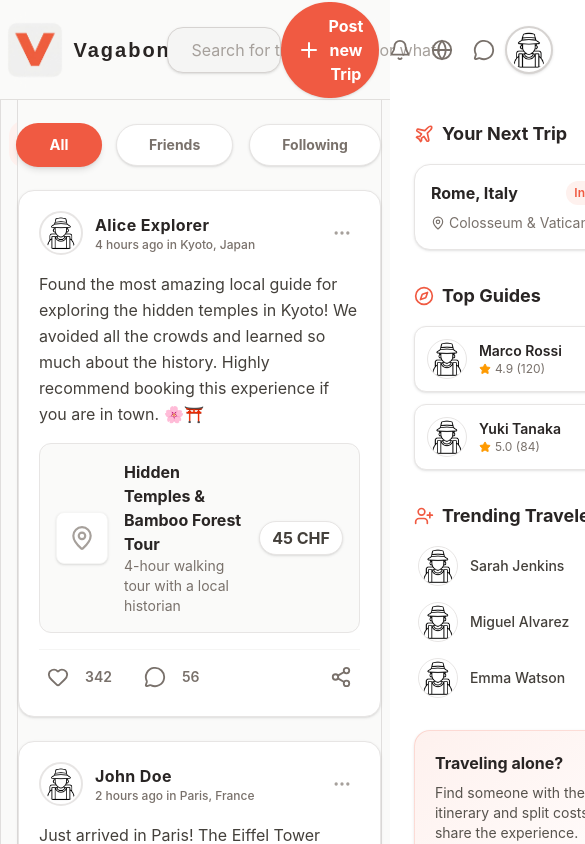
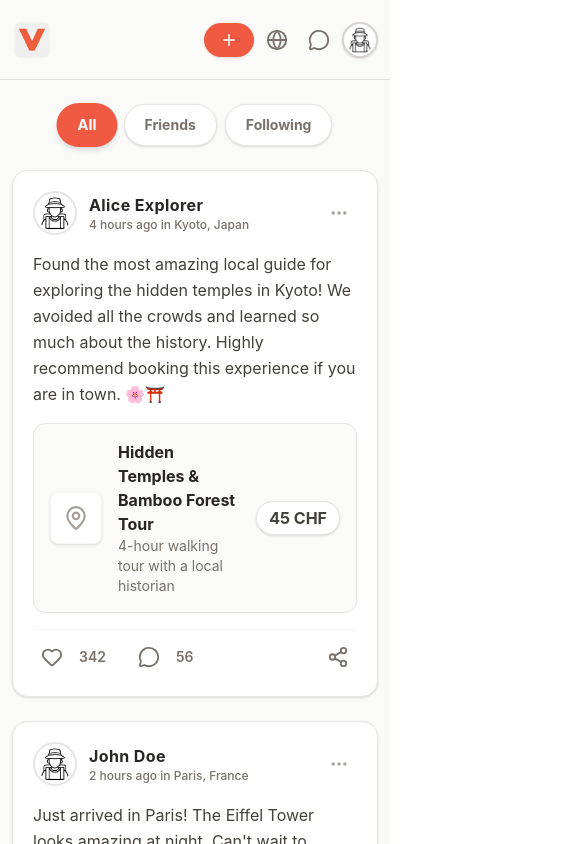
Before and after one commit to DrummerTriga/vagabond, a React (Vite) app in the folder frontend/: page / in a window 390 px wide. Shown: the top 844 px of the page, 585 px wide, since content can reach past the window. Built offline with nearby package versions, Linux system fonts and the light colour scheme.

Commit message:
feat: implement responsive layout improvements and add Claude launch configuration

```diff
--- a/frontend/src/components/Header.tsx
+++ b/frontend/src/components/Header.tsx
@@ -7,17 +7,17 @@ const Header = () => {
   const navigate = useNavigate();
   return (
     <>
-      <div className="flex justify-between items-center w-full h-25 px-6 border-b border-stone-400/30 sticky top-0 z-50 bg-stone-50/80 backdrop-blur-md">
+      <div className="flex justify-between items-center gap-2 w-full h-20 sm:h-25 px-3 sm:px-6 border-b border-stone-400/30 sticky top-0 z-50 bg-stone-50/80 backdrop-blur-md">
         <div
-          className="group flex justify-center items-center gap-2 cursor-pointer active:scale-95 transition-all duration-300"
+          className="group flex justify-center items-center gap-2 cursor-pointer active:scale-95 transition-all duration-300 shrink-0"
           onClick={() => navigate("/")}
         >
           <img
             src={logoTerra}
             alt="logo"
-            className="h-15 group-hover:drop-shadow-md transition-all duration-300"
+            className="h-10 sm:h-15 group-hover:drop-shadow-md transition-all duration-300"
           />
-          <h1 className="font-montserrat font-bold text-shadow-neutral-800 text-xl tracking-widest text-stone-800 group-hover:text-[#F05A42] transition-colors duration-300">
+          <h1 className="hidden sm:block font-montserrat font-bold text-shadow-neutral-800 text-xl tracking-widest text-stone-800 group-hover:text-[#F05A42] transition-colors duration-300">
             Vagabond
           </h1>
         </div>
--- a/frontend/src/components/LeftSidebar.tsx
+++ b/frontend/src/components/LeftSidebar.tsx
@@ -1,11 +1,14 @@
 import { Settings } from "lucide-react";
 import SidebarTab from "../elements/SidebarTab";
+import { useNavigate } from "react-router";
 
 const LeftSidebar = ({ sidebarContent, className = "", ...props }) => {
+  const navigate = useNavigate();
+
   return (
     <>
       <div
-        className={`flex flex-col items-center w-1/5 border-x border-stone-400/30 px-2 sticky top-25 h-[calc(100vh-100px)] overflow-y-auto ${className}`}
+        className={`hidden md:flex flex-col items-center w-16 lg:w-1/5 shrink-0 border-x border-stone-400/30 px-1 lg:px-2 sticky top-20 sm:top-25 h-[calc(100vh-80px)] sm:h-[calc(100vh-100px)] overflow-y-auto ${className}`}
         {...props}
       >
         <div className="flex flex-col gap-1 mt-5 w-full">
@@ -15,6 +18,7 @@ const LeftSidebar = ({ sidebarContent, className = "", ...props }) => {
               tabName={tab.name}
               icon={tab.icon}
               isActive={tab.name === "Home"}
+              onClick={() => navigate(`/${tab.name}`)}
             />
           ))}
         </div>
--- a/frontend/src/components/RightSidebar.tsx
+++ b/frontend/src/components/RightSidebar.tsx
@@ -3,7 +3,7 @@ import userIcon from "../assets/userIcon.png";
 
 const RightSidebar = () => {
   return (
-    <div className="flex flex-col w-[28%] min-w-[300px] border-l border-stone-400/30 pl-8 pr-6 sticky top-25 h-[calc(100vh-100px)] overflow-y-auto pb-10 no-scrollbar">
+    <div className="hidden xl:flex flex-col w-[28%] min-w-[300px] border-l border-stone-400/30 pl-8 pr-6 sticky top-25 h-[calc(100vh-100px)] overflow-y-auto pb-10 no-scrollbar">
       {/* Widget: Your Next Trip */}
       <div className="mt-5 mb-8">
         <h3 className="font-bold text-stone-800 text-lg mb-4 flex items-center gap-2">
--- a/frontend/src/components/SearchBar.tsx
+++ b/frontend/src/components/SearchBar.tsx
@@ -3,13 +3,13 @@ import { Search } from "lucide-react";
 const SearchBar = () => {
   return (
     <>
-      <div className="group flex justify-start items-center w-1/3 border rounded-2xl border-stone-300 bg-stone-100 hover:bg-stone-50 focus-within:bg-white focus-within:ring-2 focus-within:ring-[#F05A42]/20 focus-within:border-[#F05A42] transition-all duration-300 shadow-sm">
+      <div className="hidden sm:flex group justify-start items-center w-full max-w-xs md:max-w-sm lg:w-1/3 border rounded-2xl border-stone-300 bg-stone-100 hover:bg-stone-50 focus-within:bg-white focus-within:ring-2 focus-within:ring-[#F05A42]/20 focus-within:border-[#F05A42] transition-all duration-300 shadow-sm">
         <Search
-          className="text-stone-400 group-focus-within:text-[#F05A42] mx-3 transition-colors duration-300"
+          className="text-stone-400 group-focus-within:text-[#F05A42] mx-3 transition-colors duration-300 shrink-0"
           size={20}
         />
         <input
-          className="pr-6 py-2.5 flex-1 bg-transparent outline-none text-stone-700 placeholder-stone-400"
+          className="pr-6 py-2.5 flex-1 min-w-0 bg-transparent outline-none text-stone-700 placeholder-stone-400"
           placeholder="Search for trips, friends, or whatever"
         />
       </div>
--- a/frontend/src/components/UserStatusCorner.tsx
+++ b/frontend/src/components/UserStatusCorner.tsx
@@ -8,31 +8,31 @@ const UserStatusCorner = () => {
 
   return (
     <>
-      <div className="flex justify-around items-center w-1/4 ">
+      <div className="flex justify-end items-center gap-1 sm:gap-2 md:gap-3 shrink-0">
         <Button
-          icon={<Plus />}
+          icon={<Plus size={18} />}
           children="Post new Trip"
-          className="py-3"
+          className="py-2 sm:py-3 px-2.5 sm:px-4 [&>span:last-child]:hidden sm:[&>span:last-child]:inline"
           onClick={() => navigate("/create")}
         />
-        <button className="p-2.5 rounded-full text-stone-500 hover:bg-stone-200 hover:text-[#F05A42] cursor-pointer transition-all duration-300 focus:outline-none focus:ring-2 focus:ring-[#F05A42]/40">
+        <button className="hidden sm:inline-flex p-2.5 rounded-full text-stone-500 hover:bg-stone-200 hover:text-[#F05A42] cursor-pointer transition-all duration-300 focus:outline-none focus:ring-2 focus:ring-[#F05A42]/40">
           <Bell size={22} />
         </button>
         <button
-          className="p-2.5 rounded-full text-stone-500 hover:bg-stone-200 hover:text-[#F05A42] cursor-pointer transition-all duration-300 focus:outline-none focus:ring-2 focus:ring-[#F05A42]/40"
+          className="p-2 sm:p-2.5 rounded-full text-stone-500 hover:bg-stone-200 hover:text-[#F05A42] cursor-pointer transition-all duration-300 focus:outline-none focus:ring-2 focus:ring-[#F05A42]/40"
           onClick={() => navigate("/map")}
         >
           <Globe size={22} />
         </button>
         <button
-          className="p-2.5 rounded-full text-stone-500 hover:bg-stone-200 hover:text-[#F05A42] cursor-pointer transition-all duration-300 focus:outline-none focus:ring-2 focus:ring-[#F05A42]/40"
+          className="p-2 sm:p-2.5 rounded-full text-stone-500 hover:bg-stone-200 hover:text-[#F05A42] cursor-pointer transition-all duration-300 focus:outline-none focus:ring-2 focus:ring-[#F05A42]/40"
           onClick={() => navigate("/messages")}
         >
           <MessageCircleIcon size={22} />
         </button>
         <img
           src={userIcon}
-          className="w-12 h-12 p-0.5 rounded-full bg-white border-2 border-stone-300 hover:border-[#F05A42] hover:shadow-md cursor-pointer transition-all duration-300 shadow-sm object-cover"
+          className="w-9 h-9 sm:w-12 sm:h-12 p-0.5 rounded-full bg-white border-2 border-stone-300 hover:border-[#F05A42] hover:shadow-md cursor-pointer transition-all duration-300 shadow-sm object-cover shrink-0"
           alt="User Avatar"
           onClick={() => navigate("profile/me/")}
         />
--- a/frontend/src/elements/SidebarTab.tsx
+++ b/frontend/src/elements/SidebarTab.tsx
@@ -2,11 +2,12 @@ const SidebarTab = ({ tabName, icon, isActive = false }) => {
   return (
     <>
       <div
-        className={`group flex items-center gap-4 w-full p-3 pl-6 rounded-2xl font-medium cursor-pointer transition-all duration-300 active:scale-95 ${
+        className={`group flex items-center justify-center lg:justify-start gap-0 lg:gap-4 w-full p-3 lg:pl-6 rounded-2xl font-medium cursor-pointer transition-all duration-300 active:scale-95 ${
           isActive
             ? "bg-[#FEF1EE] text-[#F05A42]"
             : "text-stone-700 bg-transparent hover:bg-stone-100"
         }`}
+        title={tabName}
       >
         <div
           className={`transition-colors duration-300 ${
@@ -17,7 +18,7 @@ const SidebarTab = ({ tabName, icon, isActive = false }) => {
         >
           {icon}
         </div>
-        <span className="text-md tracking-wide">{tabName}</span>
+        <span className="hidden lg:inline text-md tracking-wide">{tabName}</span>
       </div>
     </>
   );
--- a/frontend/src/layouts/Feed/FeedLayout.tsx
+++ b/frontend/src/layouts/Feed/FeedLayout.tsx
@@ -30,7 +30,7 @@ const FeedLayout = () => {
     <>
       <div className="flex flex-col min-h-dvh min-w-dvw bg-stone-50">
         <Header />
-        <div className="flex flex-1 justify-around w-full">
+        <div className="flex flex-1 justify-center md:justify-around w-full">
           <LeftSidebar sidebarContent={sidebarContent} />
           <Outlet />
         </div>
--- a/frontend/src/pages/Feed/FeedPage.tsx
+++ b/frontend/src/pages/Feed/FeedPage.tsx
@@ -8,13 +8,13 @@ const FeedPage = () => {
 
   return (
     <div className="w-full flex justify-between">
-      <div className="feed-wrapper flex flex-col items-center justify-start flex-1 max-w-3xl mx-auto">
-        <div className="flex justify-center mt-6 gap-4">
+      <div className="feed-wrapper flex flex-col items-center justify-start flex-1 max-w-3xl mx-auto px-3 sm:px-4 md:px-0">
+        <div className="flex justify-center mt-6 gap-2 sm:gap-4 flex-wrap">
           {tabs.map((tab) => (
             <button
               key={tab}
               onClick={() => setActiveTab(tab)}
-              className={`px-8 py-2.5 rounded-full font-bold text-sm transition-all duration-300 ${
+              className={`px-5 sm:px-8 py-2.5 rounded-full font-bold text-sm transition-all duration-300 ${
                 activeTab === tab
                   ? "bg-[#F05A42] text-white shadow-md scale-105"
                   : "bg-white text-stone-500 border border-stone-200 hover:bg-stone-50 hover:text-stone-700 hover:border-stone-300 shadow-sm"
--- a/frontend/src/pages/Map/WorldMapPage.tsx
+++ b/frontend/src/pages/Map/WorldMapPage.tsx
@@ -1,5 +1,5 @@
 import { useState } from "react";
-import { Filter, MapPin, User, Users } from "lucide-react";
+import { Filter, MapPin, User, Users, X } from "lucide-react";
 import {
   APIProvider,
   Map,
@@ -36,58 +36,70 @@ const mockMarkers = [
 
 const WorldMapPage = () => {
   const [filter, setFilter] = useState("all");
+  const [isFilterPanelOpen, setIsFilterPanelOpen] = useState(false);
 
   const filteredMarkers = mockMarkers.filter((m) => {
     if (filter === "all") return true;
     return m.type === filter;
   });
 
+  const filterOptions = [
+    { key: "all", label: "All Destinations", icon: <MapPin size={18} /> },
+    { key: "me", label: "My Trips", icon: <User size={18} /> },
+    { key: "friend", label: "Friends' Trips", icon: <Users size={18} /> },
+  ];
+
   return (
-    <div className="flex h-full w-full bg-[#f8f5f2]">
+    <div className="flex h-full w-full bg-[#f8f5f2] relative overflow-hidden">
+      {/* Mobile backdrop */}
+      {isFilterPanelOpen && (
+        <div
+          className="fixed inset-0 bg-black/30 z-20 md:hidden"
+          onClick={() => setIsFilterPanelOpen(false)}
+        />
+      )}
+
       {/* Sidebar - Left */}
-      <div className="w-[300px] h-full bg-white border-r border-stone-200 shadow-sm flex flex-col z-10 shrink-0 relative">
-        <div className="p-6 border-b border-stone-100">
-          <h1 className="text-2xl font-bold text-stone-800 tracking-tight flex items-center gap-2">
+      <div
+        className={`fixed md:static top-0 left-0 h-full w-[85%] max-w-[300px] md:w-[260px] lg:w-[300px] bg-white border-r border-stone-200 shadow-sm md:shadow-none flex flex-col z-30 md:z-10 shrink-0 transition-transform duration-300 ${
+          isFilterPanelOpen ? "translate-x-0" : "-translate-x-full md:translate-x-0"
+        }`}
+      >
+        <div className="p-4 sm:p-6 border-b border-stone-100 flex items-start justify-between">
+          <div>
+            <h1 className="text-xl sm:text-2xl font-bold text-stone-800 tracking-tight flex items-center gap-2">
               <Filter size={24} className="text-[#F05A42]" /> Filters
             </h1>
             <p className="text-stone-500 text-sm mt-2">
-            Explore your trips and your friends' adventures around the world.
+              Explore your trips and your friends' adventures around the
+              world.
             </p>
           </div>
+          <button
+            className="md:hidden p-2 -mr-2 text-stone-500 hover:text-stone-800"
+            onClick={() => setIsFilterPanelOpen(false)}
+          >
+            <X size={20} />
+          </button>
+        </div>
 
-        <div className="flex-1 overflow-y-auto p-6 flex flex-col gap-4">
+        <div className="flex-1 overflow-y-auto p-4 sm:p-6 flex flex-col gap-4">
+          {filterOptions.map((option) => (
             <button
-            onClick={() => setFilter("all")}
+              key={option.key}
+              onClick={() => {
+                setFilter(option.key);
+                setIsFilterPanelOpen(false);
+              }}
               className={`w-full text-left px-4 py-3 rounded-xl transition-all font-semibold flex items-center gap-3 ${
-              filter === "all"
+                filter === option.key
                   ? "bg-[#FEF1EE] text-[#F05A42] border border-[#F05A42]/20"
                   : "bg-white text-stone-600 hover:bg-stone-50 border border-transparent"
               }`}
             >
-            <MapPin size={18} /> All Destinations
+              {option.icon} {option.label}
             </button>
-
-          <button
-            onClick={() => setFilter("me")}
-            className={`w-full text-left px-4 py-3 rounded-xl transition-all font-semibold flex items-center gap-3 ${
-              filter === "me"
-                ? "bg-[#FEF1EE] text-[#F05A42] border border-[#F05A42]/20"
-                : "bg-white text-stone-600 hover:bg-stone-50 border border-transparent"
-            }`}
-          >
-            <User size={18} /> My Trips
-          </button>
-
-          <button
-            onClick={() => setFilter("friend")}
-            className={`w-full text-left px-4 py-3 rounded-xl transition-all font-semibold flex items-center gap-3 ${
-              filter === "friend"
-                ? "bg-[#FEF1EE] text-[#F05A42] border border-[#F05A42]/20"
-                : "bg-white text-stone-600 hover:bg-stone-50 border border-transparent"
-            }`}
-          >
-            <Users size={18} /> Friends' Trips
-          </button>
+          ))}
         </div>
       </div>
 
@@ -100,7 +112,7 @@ const WorldMapPage = () => {
             defaultZoom={3}
             defaultCenter={{ lat: 20, lng: 0 }}
             mapId="DEMO_MAP_ID"
-            minZoom={3}
+            minZoom={2}
             gestureHandling={"greedy"}
             disableDefaultUI={true}
             className="w-full h-full"
@@ -121,8 +133,16 @@ const WorldMapPage = () => {
           </Map>
         </APIProvider>
 
+        {/* Mobile filter toggle */}
+        <button
+          onClick={() => setIsFilterPanelOpen(true)}
+          className="md:hidden absolute top-4 left-4 bg-white shadow-md border border-stone-200 rounded-xl px-4 py-2.5 flex items-center gap-2 font-semibold text-stone-700 z-10"
+        >
+          <Filter size={18} className="text-[#F05A42]" /> Filters
+        </button>
+
         {/* Development Note */}
-        <div className="absolute bottom-6 right-6 bg-white/90 backdrop-blur-sm px-4 py-2 rounded-xl text-stone-600 text-sm font-medium shadow-sm border border-stone-200 z-10">
+        <div className="absolute bottom-4 sm:bottom-6 right-3 sm:right-6 bg-white/90 backdrop-blur-sm px-3 sm:px-4 py-1.5 sm:py-2 rounded-xl text-stone-600 text-xs sm:text-sm font-medium shadow-sm border border-stone-200 z-10">
           Google Maps (Development Mode)
         </div>
       </div>
```
Also changed, not shown: frontend/.claude/launch.json (added). Lines whose indentation alone changed are shown as unchanged.
